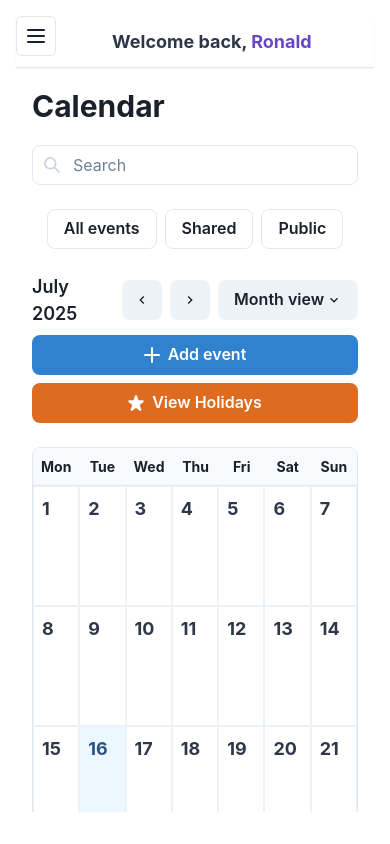
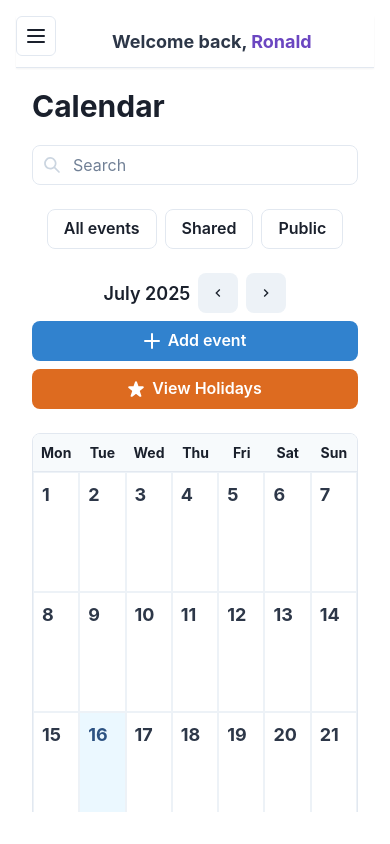
Before and after one commit to Markjonel02/human-resource-information-system, a React (Vite) app in the folder Frontend/: page /calendar in a window 390 px wide. Built offline with nearby package versions, Linux system fonts and the light colour scheme.

Commit message:
fix the calendar responsiveness

```diff
--- a/Frontend/src/routes/Calendar.jsx
+++ b/Frontend/src/routes/Calendar.jsx
@@ -27,8 +27,8 @@ import {
   FormLabel,
   List,
   ListItem,
-  Tooltip,
   ListIcon,
+  Tooltip, // Import Tooltip
 } from "@chakra-ui/react";
 import {
   ChevronLeftIcon,
@@ -229,7 +229,7 @@ const philippineHolidays2025 = [
 
 // --- New EventBadge Component ---
 const EventBadge = ({ event, onEdit, onDelete }) => {
-  const toast = useToast(); // Use toast inside this component as well
+  const toast = useToast();
 
   let colorScheme = "blue";
   let icon = null;
@@ -250,7 +250,6 @@ const EventBadge = ({ event, onEdit, onDelete }) => {
     }
   }
 
-  // Call useBreakpointValue here, inside the functional component
   const truncatedTitle = useBreakpointValue({
     base:
       event.title.length > 1
@@ -260,7 +259,6 @@ const EventBadge = ({ event, onEdit, onDelete }) => {
   });
 
   const handleBadgeClick = () => {
-    // Prevent editing of holidays through the regular event modal
     if (event.isHoliday) {
       toast({
         title: "This is a public holiday.",
@@ -275,8 +273,7 @@ const EventBadge = ({ event, onEdit, onDelete }) => {
   };
 
   const handleDeleteClick = (e) => {
-    e.stopPropagation(); // Prevent the badge click from firing
-    // Prevent deleting of holidays
+    e.stopPropagation();
     if (event.isHoliday) {
       toast({
         title: "Cannot delete public holiday.",
@@ -291,6 +288,7 @@ const EventBadge = ({ event, onEdit, onDelete }) => {
   };
 
   return (
+    <Tooltip label={event.title} aria-label={event.title} openDelay={500}>
       <Badge
         colorScheme={colorScheme}
         borderRadius="md"
@@ -309,11 +307,9 @@ const EventBadge = ({ event, onEdit, onDelete }) => {
           <Text fontSize="xs" fontWeight="bold">
             {event.time !== "09:00" ? event.time : ""}
           </Text>
-        <Tooltip label={event.name}>
           <Text fontSize="xs" ml={event.time !== "09:00" ? 1 : 0}>
             {truncatedTitle}
           </Text>
-        </Tooltip>
         </Box>
         {!event.isHoliday && (
           <IconButton
@@ -326,6 +322,7 @@ const EventBadge = ({ event, onEdit, onDelete }) => {
           />
         )}
       </Badge>
+    </Tooltip>
   );
 };
 // --- End New EventBadge Component ---
@@ -402,14 +399,12 @@ const Calendar = () => {
   };
 
   const handleEditEventClick = (event) => {
-    // This logic is now mostly handled within EventBadge, but kept for direct modal open
     setEditingEventId(event.id);
     setNewEvent({ ...event });
     setIsModalOpen(true);
   };
 
   const handleDeleteEvent = (id) => {
-    // This logic is now mostly handled within EventBadge, but kept for direct deletion
     setEvents(events.filter((e) => e.id !== id));
     toast({
       title: "Event deleted.",
@@ -473,6 +468,7 @@ const Calendar = () => {
   };
 
   return (
+    <ChakraProvider>
       <Box p={4} maxW="1200px" mx="auto">
         <Flex justify="space-between" align="center" mb={6} wrap="wrap">
           <Text fontSize="3xl" fontWeight="bold" mb={{ base: 4, md: 0 }}>
@@ -517,20 +513,7 @@ const Calendar = () => {
                 onClick={goToNextMonth}
                 borderRadius="lg"
               />
-            <Menu>
-              <MenuButton
-                as={Button}
-                rightIcon={<ChevronRightIcon transform="rotate(90deg)" />}
-                borderRadius="lg"
-              >
-                Month view
-              </MenuButton>
-              <MenuList>
-                <MenuItem>Day view</MenuItem>
-                <MenuItem>Week view</MenuItem>
-                <MenuItem>Month view</MenuItem>
-              </MenuList>
-            </Menu>
+              <Menu></Menu>
             </Flex>
             <Flex
               direction={{ base: "column", sm: "row" }}
@@ -605,7 +588,7 @@ const Calendar = () => {
                   {getEventsForDay(day)
                     .slice(0, 3)
                     .map((event) => (
-                    <EventBadge // Render the new component
+                      <EventBadge
                         key={event.id}
                         event={event}
                         onEdit={handleEditEventClick}
@@ -758,7 +741,11 @@ const Calendar = () => {
                       parseISO(a.date).getTime() - parseISO(b.date).getTime()
                   )
                   .map((holiday) => (
-                  <ListItem key={holiday.id} display="flex" alignItems="center">
+                    <ListItem
+                      key={holiday.id}
+                      display="flex"
+                      alignItems="center"
+                    >
                       <ListIcon as={StarIcon} color="orange.500" />
                       <Text fontWeight="semibold">
                         {format(parseISO(holiday.date), "MMM d")}:
@@ -783,6 +770,7 @@ const Calendar = () => {
           </ModalContent>
         </Modal>
       </Box>
+    </ChakraProvider>
   );
 };
 
```
Lines whose indentation alone changed are shown as unchanged.
